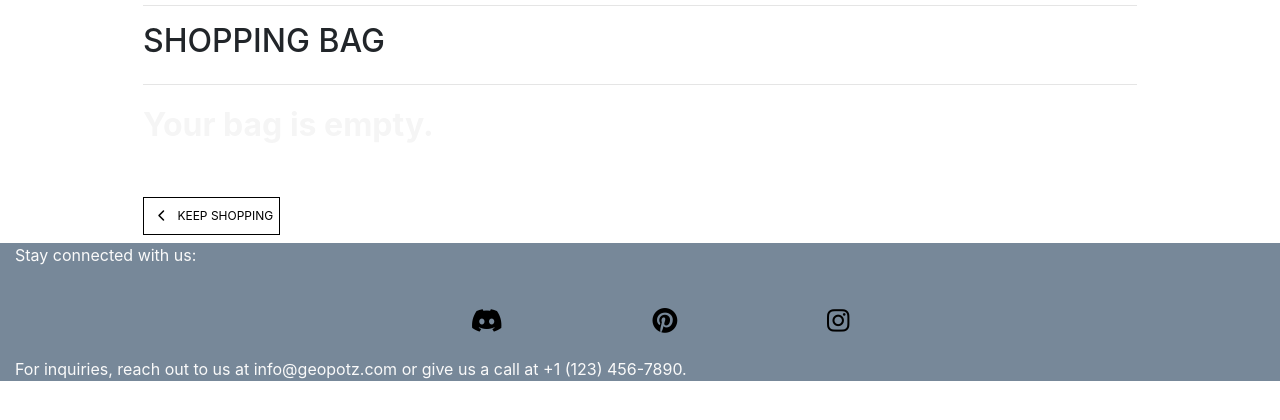
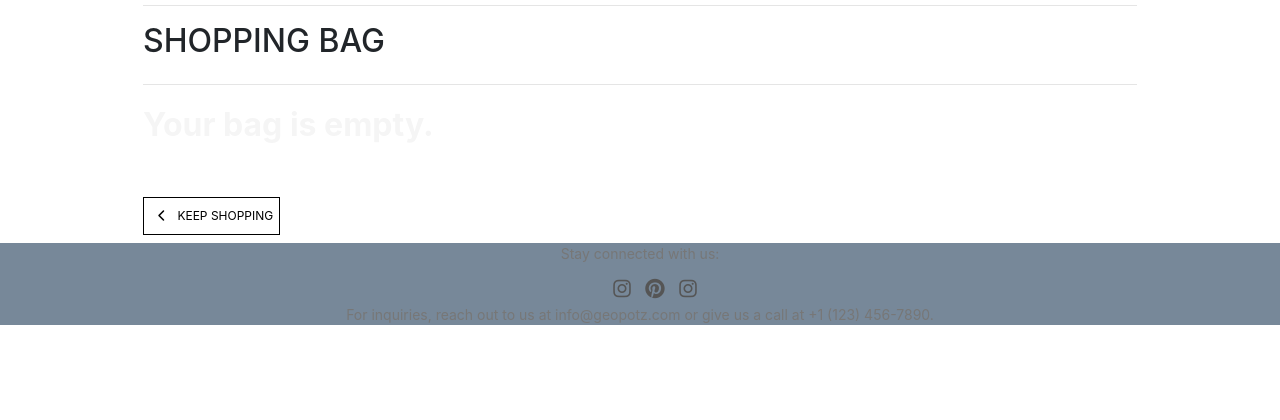
Before and after one commit to BMorrell92/BMorrell_Milestone_Project4, a Django app: page /bag/ in a window 1280 px wide. Shown: the part 321-741 px from the top of the page. Run offline with Django 3.2, Linux system fonts and the light colour scheme; parts of the project's set-up code (start-up, migrations or seed data) failed here and were passed over; some libraries are stand-ins or nearby versions; some web fonts are replaced.

Commit message:
updated base.css

```diff
--- a/static/css/base.css
+++ b/static/css/base.css
@@ -262,11 +262,26 @@
   display: inline;
 }
 
-.social-networks i{
-  font-size: 160%;
-  margin: 1%;
-  padding: 1% 5% 1% 5%;
-  color: black;
+.footer-text {
+  text-align: center;
+  font-size: 14px;
+  color: #777;
+  margin-bottom: 10px;
+}
+
+
+.social-networks li {
+  display: inline-block;
+  margin-right: 10px;
+}
+
+.social-networks a {
+  color: #555;
+  font-size: 20px;
+}
+
+.social-networks a:hover {
+  color: #000;
 }
 
 /* Allauth form formatting */
--- a/templates/base.html
+++ b/templates/base.html
@@ -124,7 +124,7 @@
     <footer class="container-fluid">
       <p class="footer-text">Stay connected with us:</p>
       <ul class="social-networks">
-          <li><a href="https://www.discord.com" target="_blank"><i class="fa-brands fa-discord" aria-hidden="true"> </i></a></li>
+          <li><a href="https://www.instagram.com" target="_blank"><i class="fa-brands fa-instagram" aria-hidden="true"> </i></a></li>
           <li><a href="https://www.pinterest.co.uk/" target="_blank"><i class="fa-brands fa-pinterest" aria-hidden="true"> </i></a></li>
           <li><a href="https://www.instagram.com" target="_blank"><i class="fa-brands fa-instagram" aria-hidden="true"> </i></a></li>
       </ul>
```
